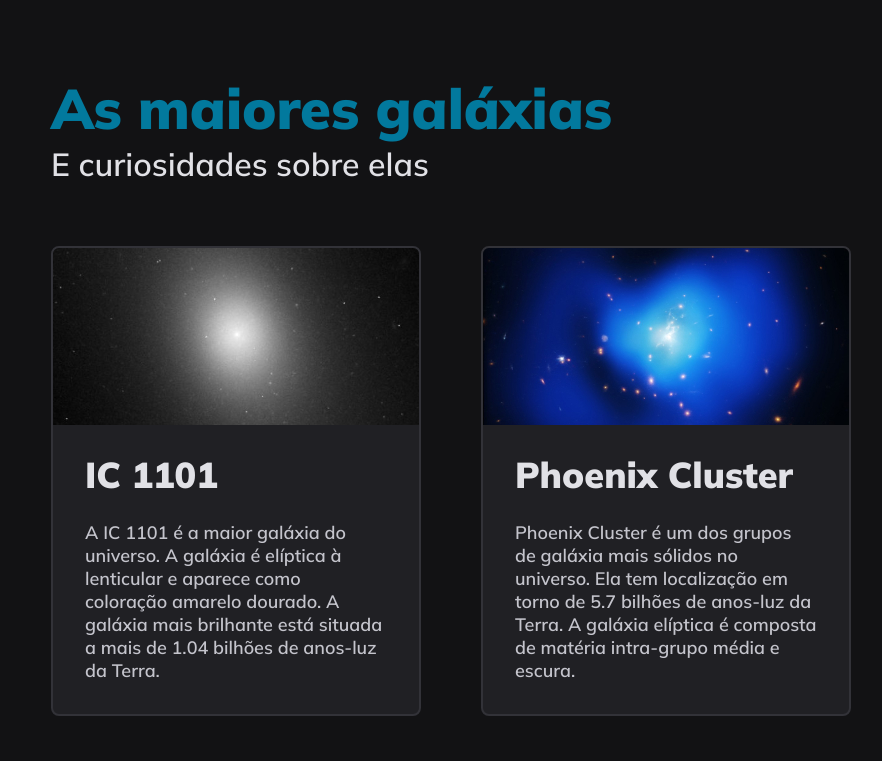
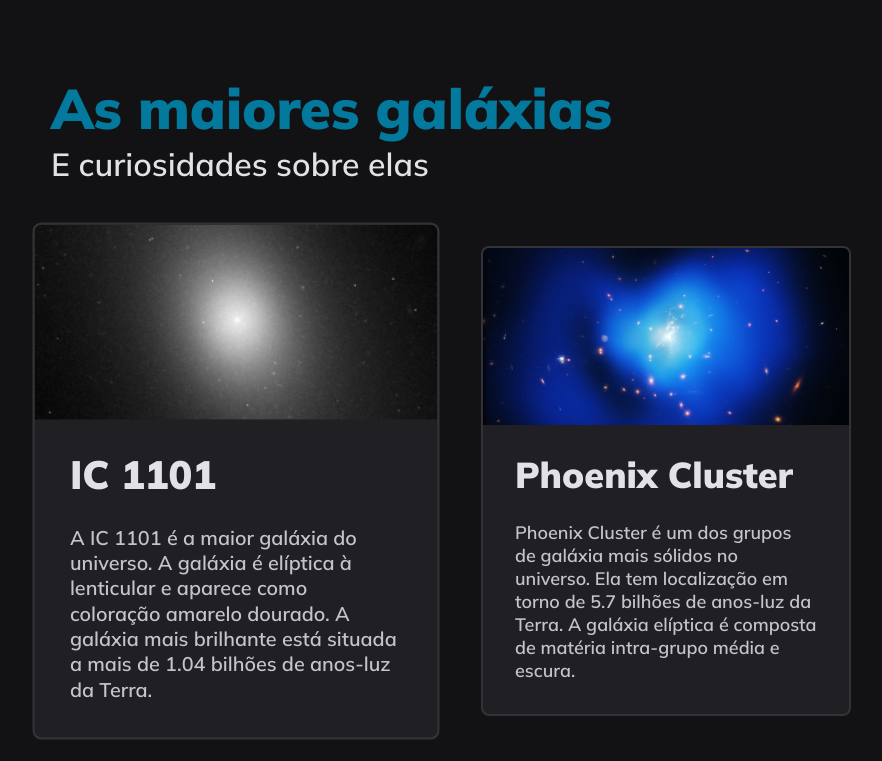
Before and after one commit to MarcosBeletato/rocketseat-galaxies, a plain HTML site: page index.html in a window 1280 px wide. In both pictures the pointer is over the element 425 px from the left and 481 px from the top of the page. Shown: the top 761 px of the page, without its empty margins (189-1071 px from the left). Drawn offline with Linux system fonts and the light colour scheme.

Commit message:
adding animations

```diff
--- a/style.css
+++ b/style.css
@@ -54,6 +54,15 @@ main {
   overflow: hidden;
 }
 
+.card:hover {
+  transform: scale(1.1);
+  transition-duration: 500ms;
+}
+
+.card:active {
+  transform: scale(1.3);
+}
+
 .card h2 {
   color: #E1E1E6;
   font-size: 3.6rem;
```
